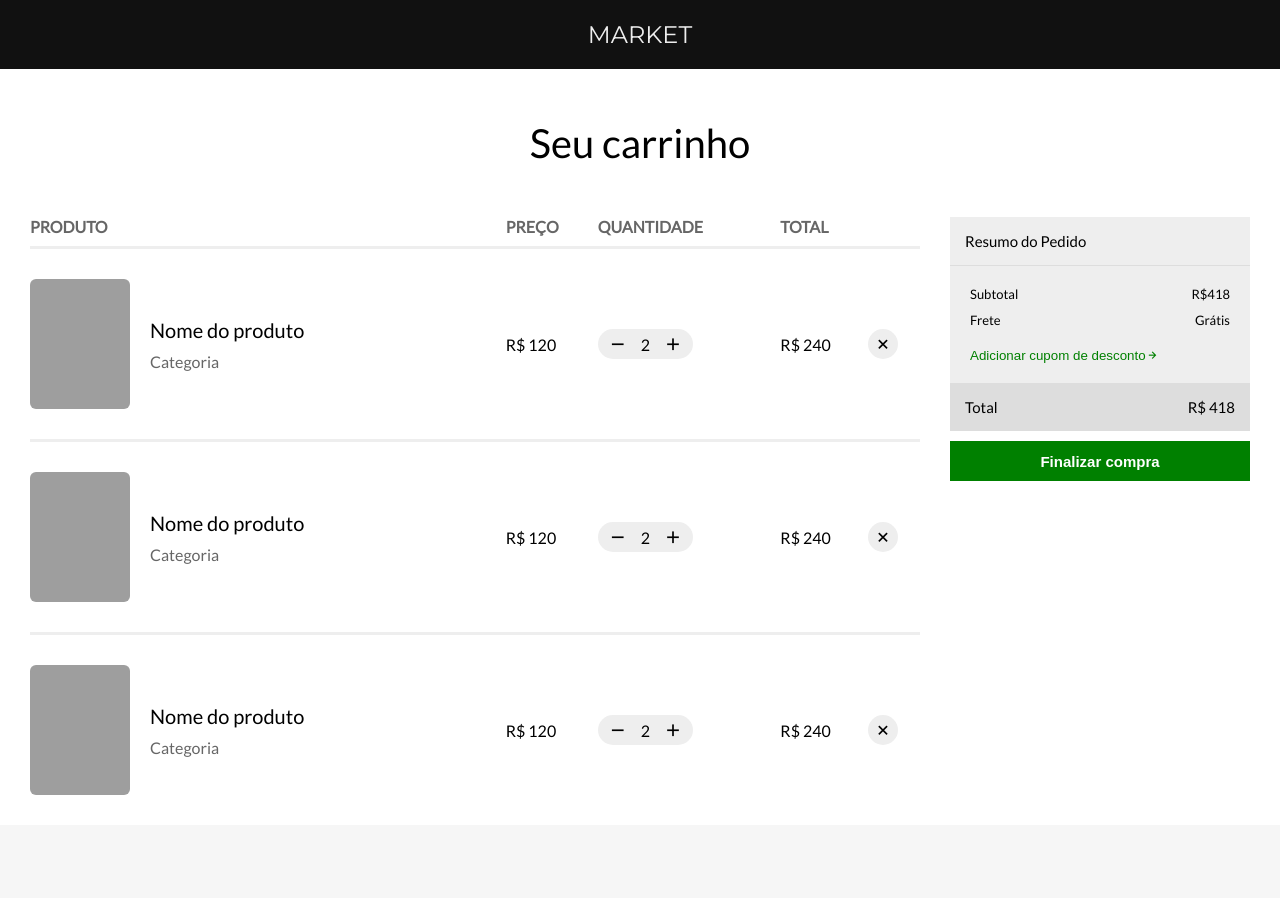
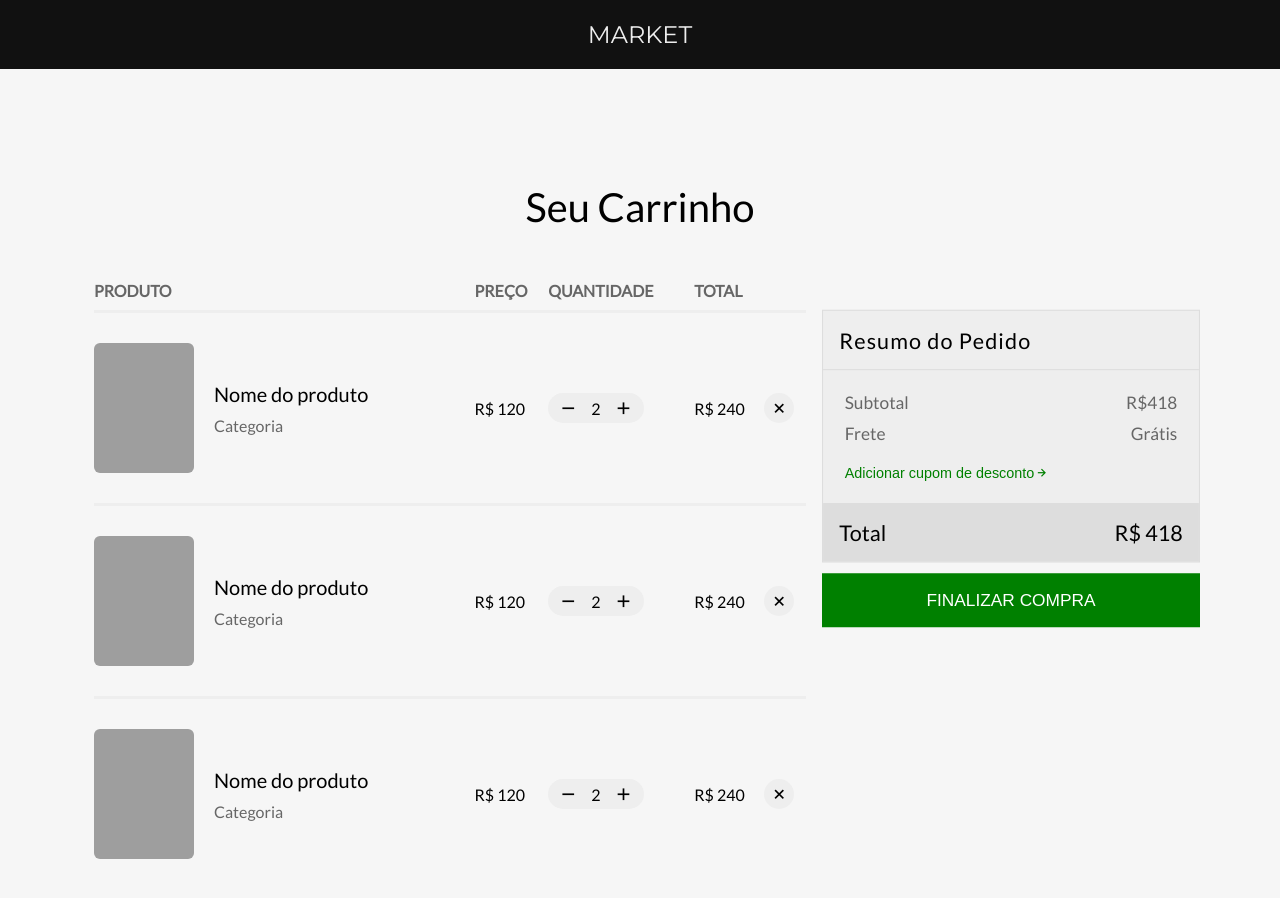
Before and after one commit to daniellucas04/web-shopping-cart, a plain HTML site: page index.html in a window 1280 px wide. Before the commit the page ends 825 px from the top, so only its background shows below. Drawn offline with nearby package versions, Linux system fonts and the light colour scheme; grey boxes are pictures that could not be loaded.

Commit message:
adding adjusts

```diff
--- a/index.html
+++ b/index.html
@@ -17,7 +17,7 @@
   </header>
   <main>
     <div class="page-title">
-      Seu carrinho
+      Seu Carrinho
     </div>
     <div class="content">
       <section>
--- a/styles.scss
+++ b/styles.scss
@@ -22,8 +22,8 @@ body{
   }
 
   > main {
-    background: white;
     padding: 0 30px;
+    margin: 4em;
 
     .page-title{
       font-size: 40px;
@@ -39,16 +39,23 @@ body{
       }
 
       aside{
-        min-width: 300px;
+        min-width: 350px;
         margin-left: 30px;
+        transform: scale(1.08);
+        margin-top: 3.2em;
 
         .summary{
           background: #eee;
+          display: flex;
+          flex-direction: column;
+          justify-content: flex-start;
+          border: 1px solid #ddd;
 
           > header{
-            font-size: 15px;
+            font-size: 20px;
             padding: 15px;
             border-bottom: 1px solid #ddd;
+            letter-spacing: 1px;
           }
 
           > main{
@@ -56,12 +63,13 @@ body{
             flex-direction: column;
             justify-content: space-between;
             padding: 20px;
-            font-size: 13px;
+            font-size: 16px;
 
             > div {
               display: flex;
               justify-content: space-between;
               margin-bottom: 10px;
+              color: #666;
             }
 
             > button {
@@ -83,7 +91,7 @@ body{
             display: flex;
             align-items: center;
             justify-content: space-between;
-            font-size: 15px;
+            font-size:20px;
             background-color: #ddd;
             padding: 15px;
           }
@@ -93,12 +101,12 @@ body{
           border: none;
           color: white;
           background: green;
-          height: 40px;
+          height: 50px;
           width: 100%;
           margin-top: 10px;
 
-          font-size: 15px;
-          font-weight: 600;
+          font-size: 16px;
+          text-transform: uppercase;
 
           &:hover{
             background-color: rgb(0, 116, 0);
```
Also changed, not shown: styles.css.
